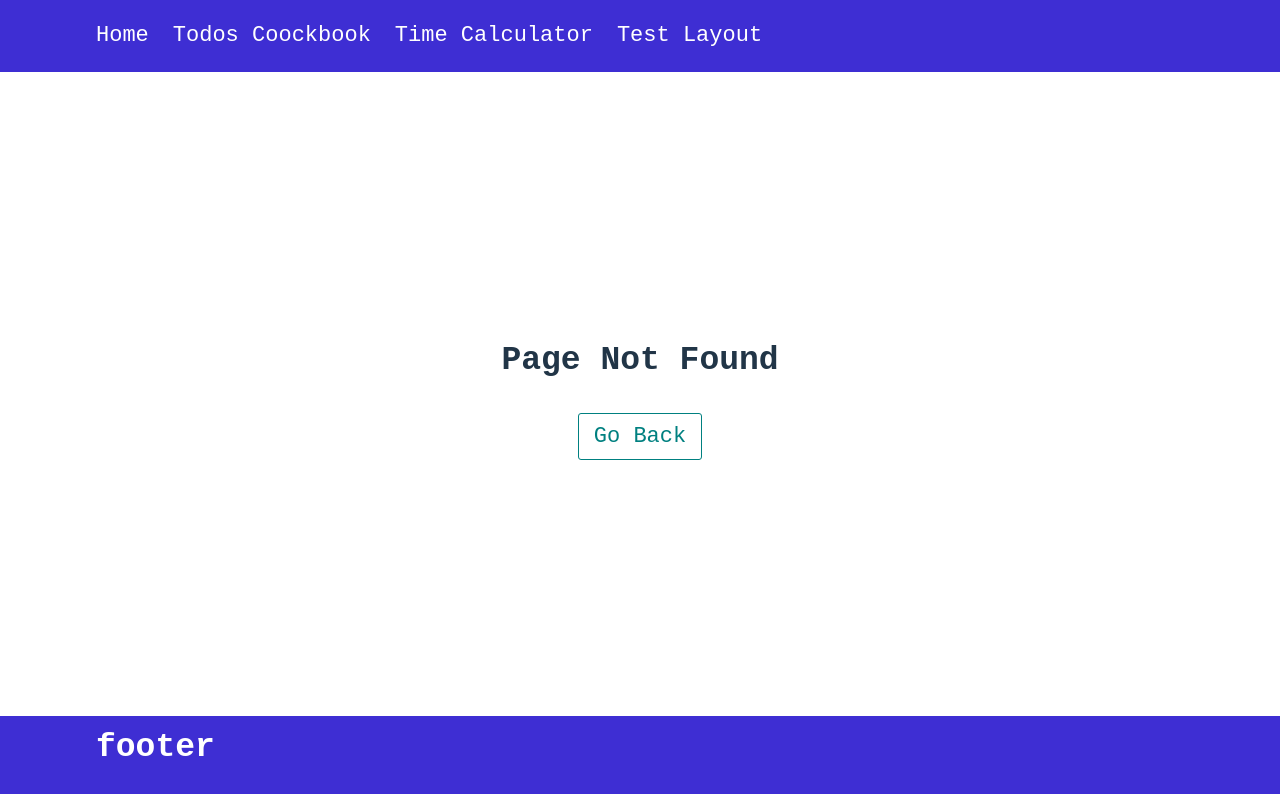
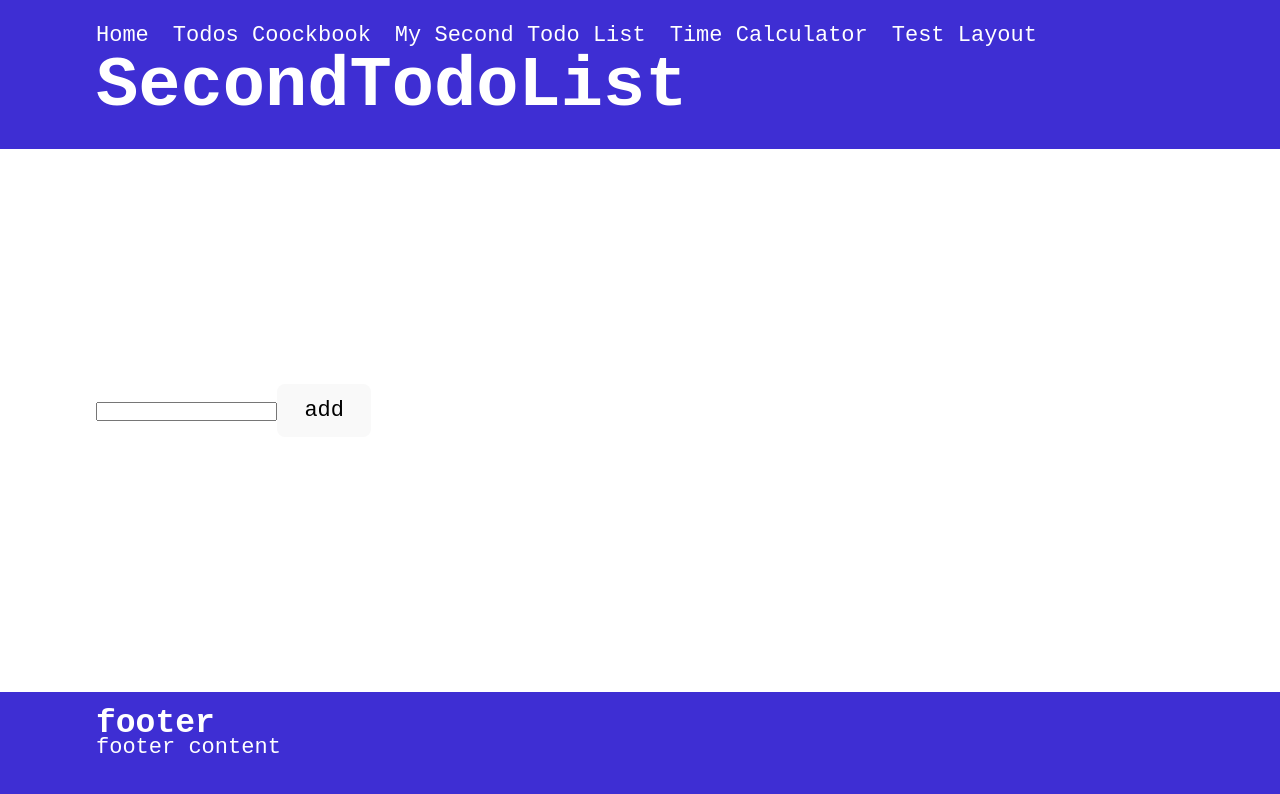
Before and after one commit to BorisRozumniy/vue-first-app, a Vue app: page /my-second-todo-list in a window 1280 px wide. Before the commit this address had no page. Shown: the top 794 px of the page. Built offline with nearby package versions, Linux system fonts and the light colour scheme.

Commit message:
created the SecondTodoList page

```diff
--- a/src/components/NavBar.vue
+++ b/src/components/NavBar.vue
@@ -3,6 +3,7 @@
 		<ul>
 			<li><router-link to="/">Home</router-link></li>
 			<li><router-link to="/todos-coockbook">Todos Coockbook</router-link></li>
+			<li><router-link to="/my-second-todo-list">My second todo list</router-link></li>
 			<li><router-link to="/time-calculator">time calculator</router-link></li>
 			<li><router-link to="/layout">Test Layout</router-link></li>
 		</ul>
--- /dev/null
+++ b/src/components/SecondTodoList.vue
@@ -0,0 +1,4 @@
+<template>
+	<input type="text">
+	<button>add</button>
+</template>
--- a/src/routes/index.js
+++ b/src/routes/index.js
@@ -2,6 +2,7 @@ import { createRouter, createWebHistory } from "vue-router";
 
 const HomePage = () => import("../views/HomePage.vue");
 const TodosCoockbook = () => import("../views/TodosCoockbook.vue");
+const SecondTodoList = () => import("../views/SecondTodoList.vue");
 const TimeCalculator = () => import("../views/TimeCalculator.vue");
 const TestLayout = () => import("../views/TestLayout.vue");
 const NotFound = () => import("../views/NotFound.vue");
@@ -9,6 +10,7 @@ const NotFound = () => import("../views/NotFound.vue");
 export const routes = [
 	{ path: "/", component: HomePage },
   { path: "/todos-coockbook", component: TodosCoockbook },
+  { path: "/my-second-todo-list", component: SecondTodoList },
 	{ path: "/time-calculator", component: TimeCalculator },
   { path: "/layout", component: TestLayout },
   { path: "/:pathMathc(.*)*", name: "NotFound", component: NotFound },
--- /dev/null
+++ b/src/views/SecondTodoList.vue
@@ -0,0 +1,25 @@
+<template>
+	<PageLayout>
+		<template v-slot:header>
+			<h1>SecondTodoList</h1>
+		</template>
+		<template v-slot:content>
+			<Container>
+				<SecondTodoList />
+			</Container>
+		</template>
+		<template v-slot:footer>
+			footer content
+		</template>
+	</PageLayout>
+</template>
+
+<script>
+import SecondTodoList from '../components/SecondTodoList.vue';
+
+export default {
+	components: {
+		SecondTodoList
+	}
+}
+</script>
```
